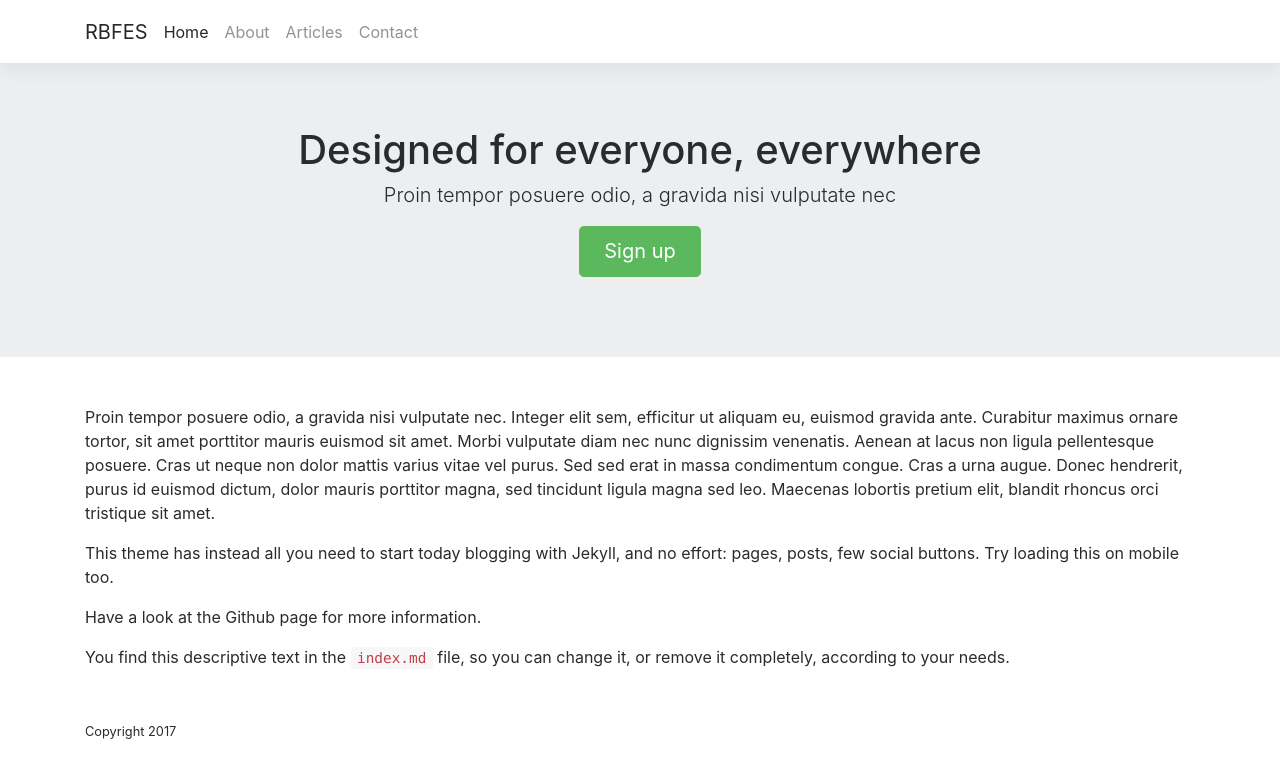
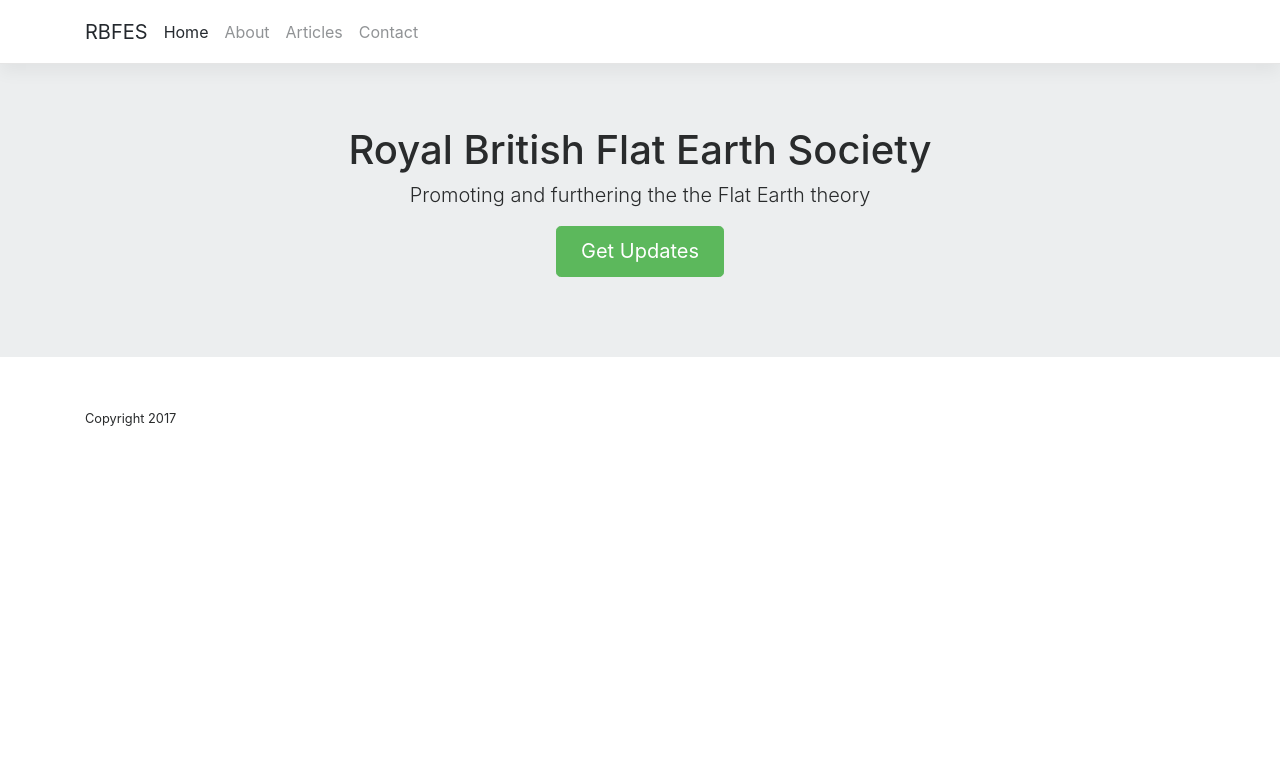
Before and after one commit to krussll/etsysimplicity, a Jekyll site: the page built from index.md, in a window 1280 px wide. Shown: the top 778 px of the page. Built offline with Jekyll 4.4.1, drawn with Linux system fonts in a browser that asks for light colours; a script that is not in the unit is left out.

Commit message:
Update index.md

```diff
--- a/index.md
+++ b/index.md
@@ -1,21 +1,9 @@
 ---
 #
-# Here you can change the text shown in the Home page before the Latest Posts section.
-#
-# Edit cayman-blog's home layout in _layouts instead if you wanna make some changes
-# See: https://jekyllrb.com/docs/themes/#overriding-theme-defaults
 #
 layout: home
-title: Designed for everyone, everywhere
-sub-title: Proin tempor posuere odio, a gravida nisi vulputate nec
-action-text: Sign up
+title: Royal British Flat Earth Society
+sub-title: Promoting and furthering the the Flat Earth theory
+action-text: Get Updates
 action-location: contact
 ---
-
-Proin tempor posuere odio, a gravida nisi vulputate nec. Integer elit sem, efficitur ut aliquam eu, euismod gravida ante. Curabitur maximus ornare tortor, sit amet porttitor mauris euismod sit amet. Morbi vulputate diam nec nunc dignissim venenatis. Aenean at lacus non ligula pellentesque posuere. Cras ut neque non dolor mattis varius vitae vel purus. Sed sed erat in massa condimentum congue. Cras a urna augue. Donec hendrerit, purus id euismod dictum, dolor mauris porttitor magna, sed tincidunt ligula magna sed leo. Maecenas lobortis pretium elit, blandit rhoncus orci tristique sit amet.
-
-This theme has instead all you need to start today blogging with Jekyll, and no effort: pages, posts, few social buttons. Try loading this on mobile too.
-
-Have a look at the Github page for more information.
-
-You find this descriptive text in the `index.md` file, so you can change it, or remove it completely, according to your needs.
```
